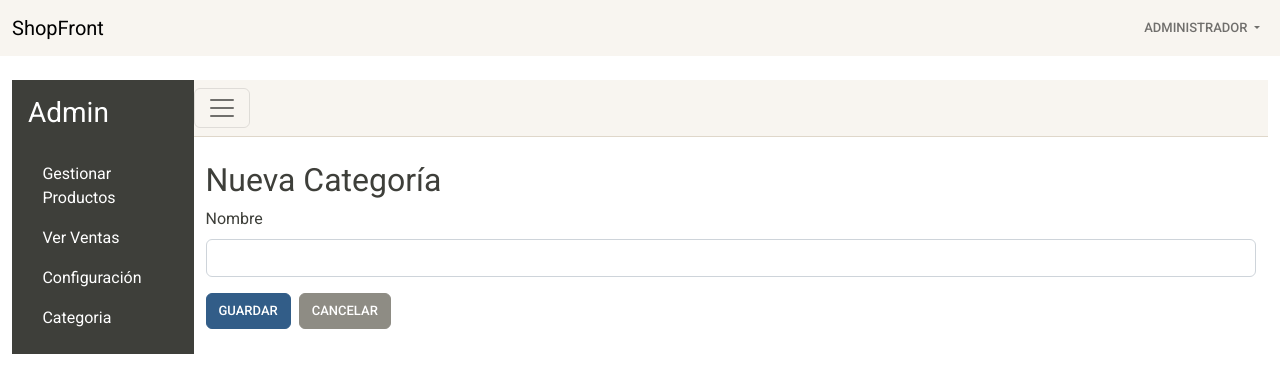
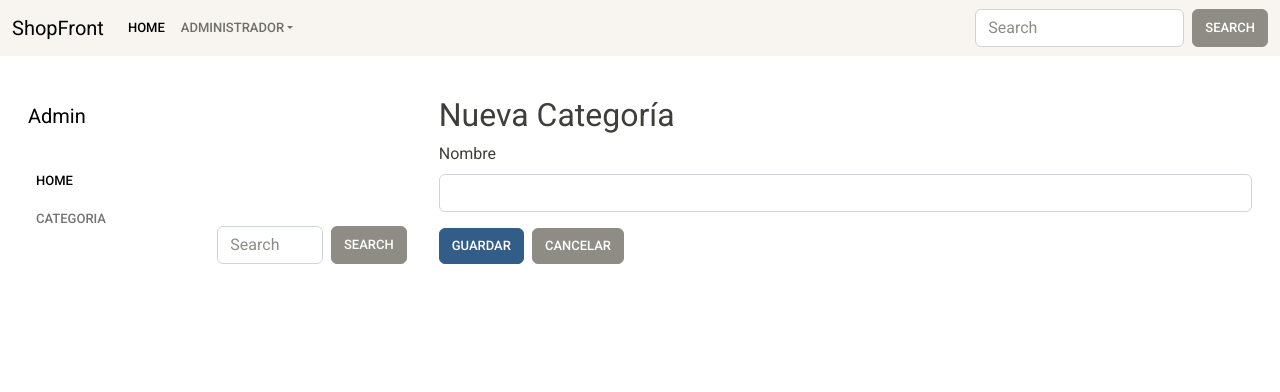
Before and after one commit to ahumadamob/shop-front, an Angular app: page /admin/categoria/nueva in a window 1280 px wide. Shown: the top 392 px of the page. Built offline with nearby package versions, Linux system fonts and the light colour scheme.

Commit message:
Implement bootstrap navbar and admin sidebar

```diff
--- a/src/app/admin/admin.component.ts
+++ b/src/app/admin/admin.component.ts
@@ -6,34 +6,29 @@ import { RouterModule } from '@angular/router';
   standalone: true,
   imports: [RouterModule],
   template: `
-    <div class="d-flex" id="wrapper">
-      <nav id="sidebar" class="bg-dark text-white p-3">
-        <h3 class="text-white">Admin</h3>
-        <ul class="nav flex-column mt-4">
+    <div class="d-flex">
+      <nav class="navbar navbar-expand-lg bg-body-tertiary flex-column align-items-start p-3" style="min-width: 250px;">
+        <a class="navbar-brand" href="#">Admin</a>
+        <button class="navbar-toggler" type="button" data-bs-toggle="collapse" data-bs-target="#navbarColor04" aria-controls="navbarColor04" aria-expanded="false" aria-label="Toggle navigation">
+          <span class="navbar-toggler-icon"></span>
+        </button>
+        <div class="collapse navbar-collapse w-100" id="navbarColor04">
+          <ul class="navbar-nav flex-column me-auto w-100">
             <li class="nav-item">
-            <a class="nav-link text-white" href="#">Gestionar Productos</a>
+              <a class="nav-link active" routerLink=".">Home</a>
             </li>
             <li class="nav-item">
-            <a class="nav-link text-white" href="#">Ver Ventas</a>
-          </li>
-          <li class="nav-item">
-            <a class="nav-link text-white" href="#">Configuración</a>
-          </li>
-          <li class="nav-item">
-            <a class="nav-link text-white" routerLink="categoria">Categoria</a>
+              <a class="nav-link" routerLink="categoria">Categoria</a>
             </li>
           </ul>
+          <form class="d-flex w-100 mt-auto">
+            <input class="form-control me-sm-2" type="search" placeholder="Search" />
+            <button class="btn btn-secondary my-2 my-sm-0" type="submit">Search</button>
+          </form>
+        </div>
       </nav>
-
-      <div id="page-content-wrapper" class="w-100">
-        <nav class="navbar navbar-light bg-light border-bottom">
-          <button class="navbar-toggler" type="button">
-            <span class="navbar-toggler-icon"></span>
-          </button>
-        </nav>
-        <div class="container-fluid mt-4">
+      <div class="flex-grow-1 p-3">
         <router-outlet></router-outlet>
-        </div>
       </div>
     </div>
   `,
--- a/src/app/app.component.ts
+++ b/src/app/app.component.ts
@@ -6,40 +6,44 @@ import { RouterModule } from '@angular/router';
   standalone: true,
   imports: [RouterModule],
   template: `
-    <nav class="navbar navbar-expand-lg navbar-light bg-light">
+    <nav class="navbar navbar-expand-lg bg-light" data-bs-theme="light">
       <div class="container-fluid">
         <a class="navbar-brand" routerLink="/">ShopFront</a>
         <button
           class="navbar-toggler"
           type="button"
           data-bs-toggle="collapse"
-          data-bs-target="#navbarSupportedContent"
-          aria-controls="navbarSupportedContent"
+          data-bs-target="#navbarColor03"
+          aria-controls="navbarColor03"
           aria-expanded="false"
           aria-label="Toggle navigation"
         >
           <span class="navbar-toggler-icon"></span>
         </button>
-        <div class="collapse navbar-collapse" id="navbarSupportedContent">
-          <ul class="navbar-nav ms-auto">
+        <div class="collapse navbar-collapse" id="navbarColor03">
+          <ul class="navbar-nav me-auto">
+            <li class="nav-item">
+              <a class="nav-link active" routerLink="/">Home</a>
+            </li>
             <li class="nav-item dropdown">
               <a
                 class="nav-link dropdown-toggle"
-                id="adminDropdown"
+                data-bs-toggle="dropdown"
                 href="#"
                 role="button"
-                data-bs-toggle="dropdown"
+                aria-haspopup="true"
                 aria-expanded="false"
+                >Administrador</a
               >
-                Administrador
-              </a>
-              <ul class="dropdown-menu dropdown-menu-end" aria-labelledby="adminDropdown">
-                <li>
-                  <a class="dropdown-item" routerLink="/admin/categoria">Categorías</a>
-                </li>
-              </ul>
+              <div class="dropdown-menu">
+                <a class="dropdown-item" routerLink="/admin/categoria">Categoria</a>
+              </div>
             </li>
           </ul>
+          <form class="d-flex">
+            <input class="form-control me-sm-2" type="search" placeholder="Search" />
+            <button class="btn btn-secondary my-2 my-sm-0" type="submit">Search</button>
+          </form>
         </div>
       </div>
     </nav>
```
Lines whose indentation alone changed are shown as unchanged.
